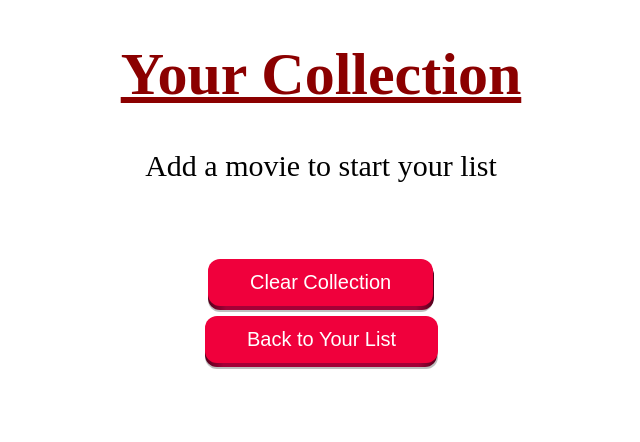
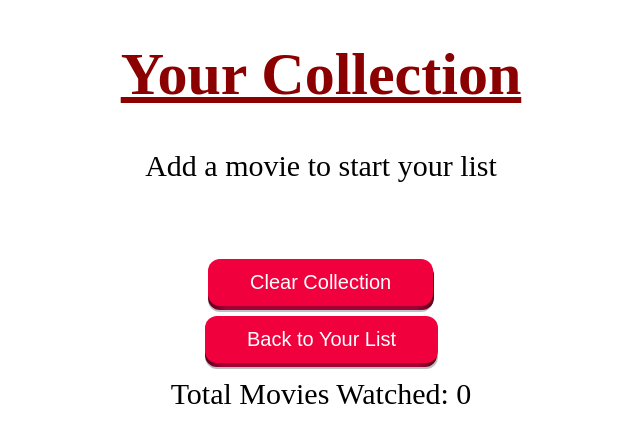
Before and after one commit to dylan-sloan/MovieSafe, a React (Create React App) app: page /collection in a window 1280 px wide. Shown: the top 442 px of the page, without its empty margins (319-959 px from the left). Built offline with nearby package versions, Linux system fonts and the light colour scheme.

Commit message:
added watched movies counter

```diff
--- a/src/components/Collection.js
+++ b/src/components/Collection.js
@@ -51,6 +51,7 @@ const Collection = () => {
                 Back to Your List
             </span>
         </button>
+        <div className='movieList'>Total Movies Watched: {collectedMovies.length}</div>
     </div>
   )
 }
```
